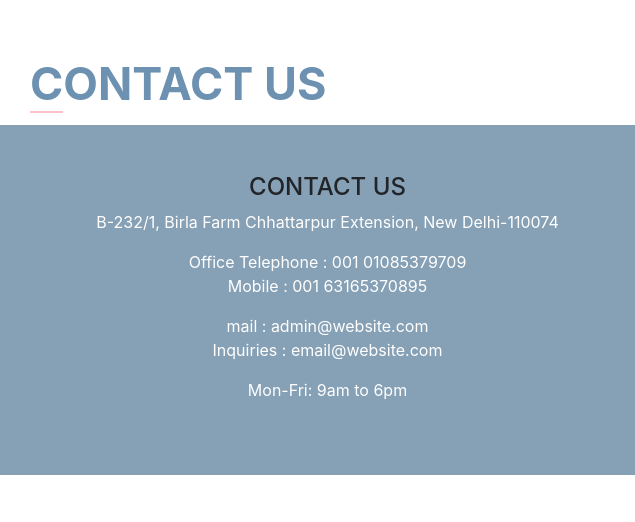
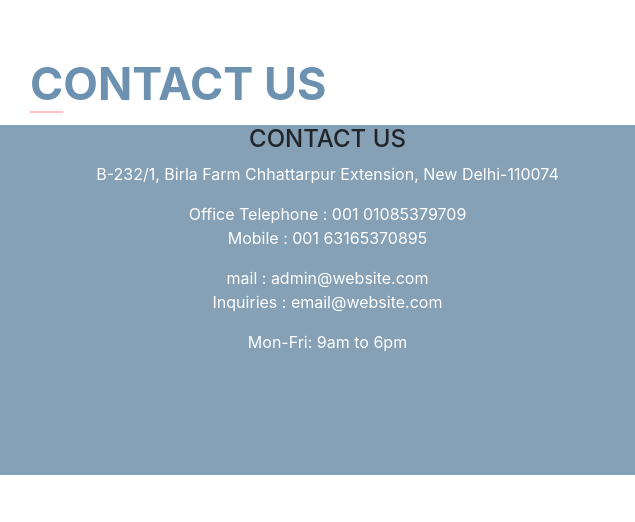
Before and after one commit to Apeksha145/light-gum2, a plain HTML site: page index.html in a window 1280 px wide. Shown: the part 2504-3026 px from the top of the page, 0-635 px from the left. Drawn offline with Linux system fonts and the light colour scheme.

Commit message:
Update index.html

```diff
--- a/index.html
+++ b/index.html
@@ -232,8 +232,8 @@
 		<div id="section4" class="container-fluid">
 			<div class="row w5"><div class="col-md-12"><h2>CONTACT US</h2></div></div>
 			<div class="row">
-				<div class="col-md-6 text-center pr-0" style="background-color:#86a0b5;">
-					<h4 class="pt-5">CONTACT US</h4>
+				<div class="col-md-6 text-center pr-0 cont1" style="background-color:#86a0b5;">
+					<h4>CONTACT US</h4>
 						<p class="mb-3 text-white">B-232/1, Birla Farm Chhattarpur Extension, New Delhi-110074</p>
 						<p class="mb-3 text-white">Office Telephone : 001 01085379709<br>
 							Mobile : 001 63165370895 </p>
```
